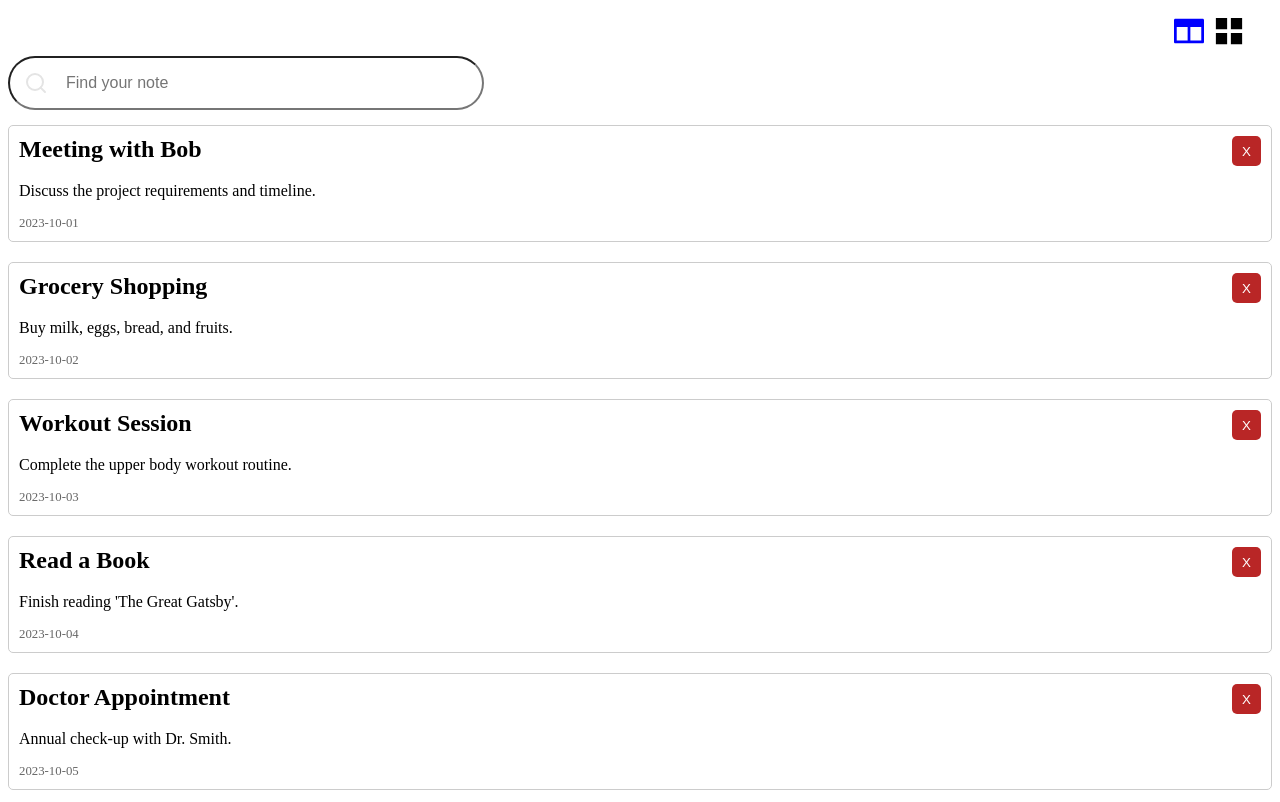
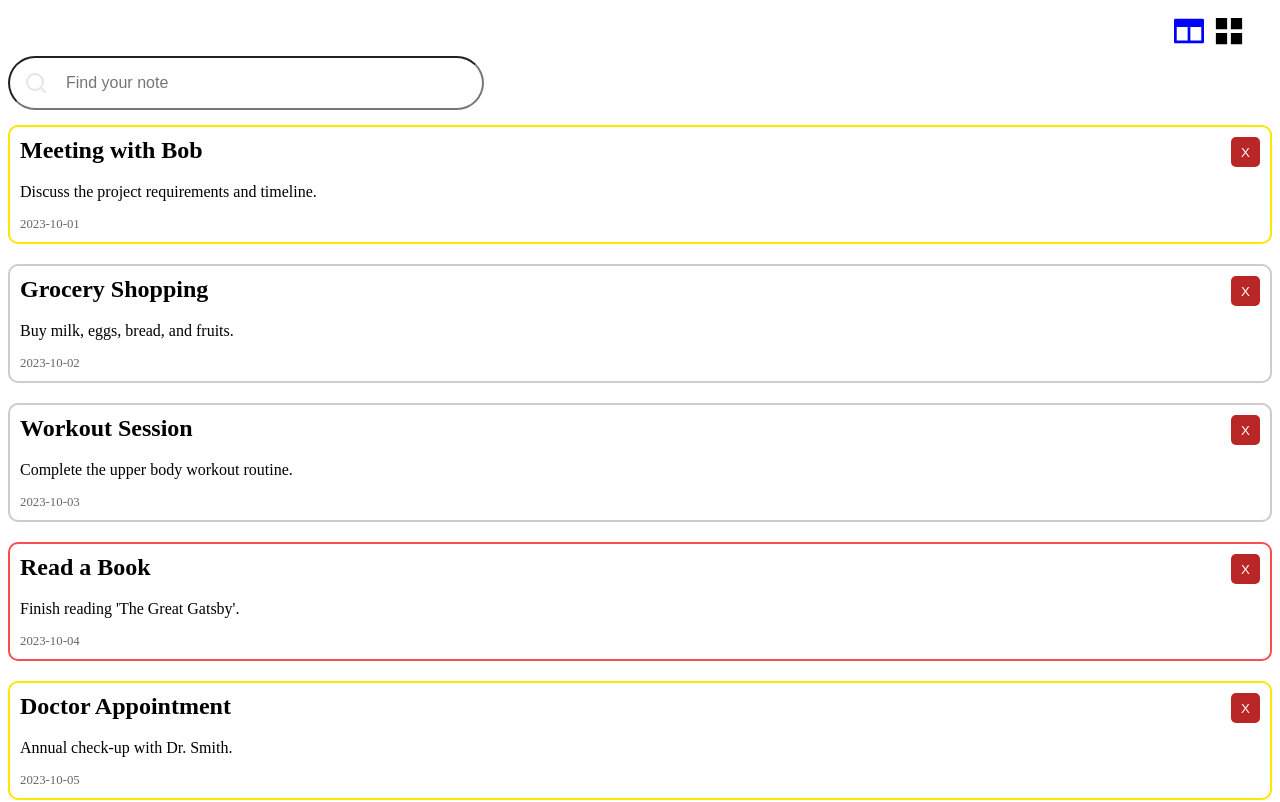
Before and after one commit to S4mm4ael/one-more-recap-project, a Vue app: page /notes in a window 1280 px wide. Shown: the part 460-1262 px from the top of the page. Built offline with nearby package versions, Linux system fonts and the light colour scheme; the HTML template or start-up script is replaced by a standard one.

Commit message:
refactor: Update NoteItem component to display priority border based on note priority

```diff
--- a/src/components/Note/NoteItem.vue
+++ b/src/components/Note/NoteItem.vue
@@ -1,5 +1,5 @@
 <template>
-  <div class="note-item">
+  <div :class="['note-item', priority]">
     <div class="note-header-container">
       <h3 class="note-header">{{ title }}</h3>
       <button @click="removeNoteFromParent()" class="button-delete">X</button>
@@ -18,6 +18,7 @@ export default {
     title: String,
     describe: String,
     date: String,
+    priority: String,
     removeNote: {
       type: Function,
       required: true,
@@ -33,8 +34,7 @@ export default {
 
 <style scoped>
 .note-item {
-  border: 1px solid #ccc;
-  border-radius: 5px;
+  border-radius: 10px;
   padding: 10px;
   margin-bottom: 10px;
 }
@@ -64,4 +64,13 @@ export default {
   cursor: pointer;
   height: 30px;
 }
+.usual {
+  border: 2px solid #ccc;
+}
+.important {
+  border: 2px solid #ffe600;
+}
+.veryImportant {
+  border: 2px solid #ff4d4f;
+}
 </style>
--- a/src/data/notes.js
+++ b/src/data/notes.js
@@ -4,65 +4,76 @@ export const mockedNotes = [
     title: "Meeting with Bob",
     describe: "Discuss the project requirements and timeline.",
     date: "2023-10-01",
+    priority: "important",
   },
   {
     id: "2",
     title: "Grocery Shopping",
     describe: "Buy milk, eggs, bread, and fruits.",
     date: "2023-10-02",
+    priority: "usual",
   },
   {
     id: "3",
     title: "Workout Session",
     describe: "Complete the upper body workout routine.",
     date: "2023-10-03",
+    priority: "usual",
   },
   {
     id: "4",
     title: "Read a Book",
     describe: "Finish reading 'The Great Gatsby'.",
     date: "2023-10-04",
+    priority: "veryImportant",
   },
   {
     id: "5",
     title: "Doctor Appointment",
     describe: "Annual check-up with Dr. Smith.",
     date: "2023-10-05",
+    priority: "important",
   },
   {
     id: "6",
     title: "Dinner with Friends",
     describe: "Meet at the new Italian restaurant.",
     date: "2023-10-06",
+    priority: "usual",
   },
   {
     id: "7",
     title: "Family Reunion",
     describe: "Attend the family gathering at the park.",
     date: "2023-10-07",
+    priority: "usual",
   },
   {
     id: "8",
     title: "Watch a Movie",
     describe: "Go to the cinema to watch the new action movie.",
     date: "2023-10-08",
+    priority: "usual",
   },
   {
     id: "9",
     title: "Visit the Museum",
     describe: "Explore the new art exhibition at the museum.",
     date: "2023-10-09",
+    priority: "usual",
   },
   {
     id: "10",
     title: "Plan a Trip",
     describe: "Research and plan a vacation to Europe.",
     date: "2023-10-10",
+    priority: "important",
   },
   {
     id: "11",
     title: "Meeting with Bob",
     describe: "Discuss the project requirements and timeline.",
     date: "2023-10-11",
+    priority: "veryImportant",
   },
 ];
--- a/src/views/NotesOverview.vue
+++ b/src/views/NotesOverview.vue
@@ -19,6 +19,7 @@
           :title="note.title"
           :describe="note.describe"
           :date="note.date"
+          :priority="note.priority"
           :remove-note="removeNote"
         />
       </div>
```
